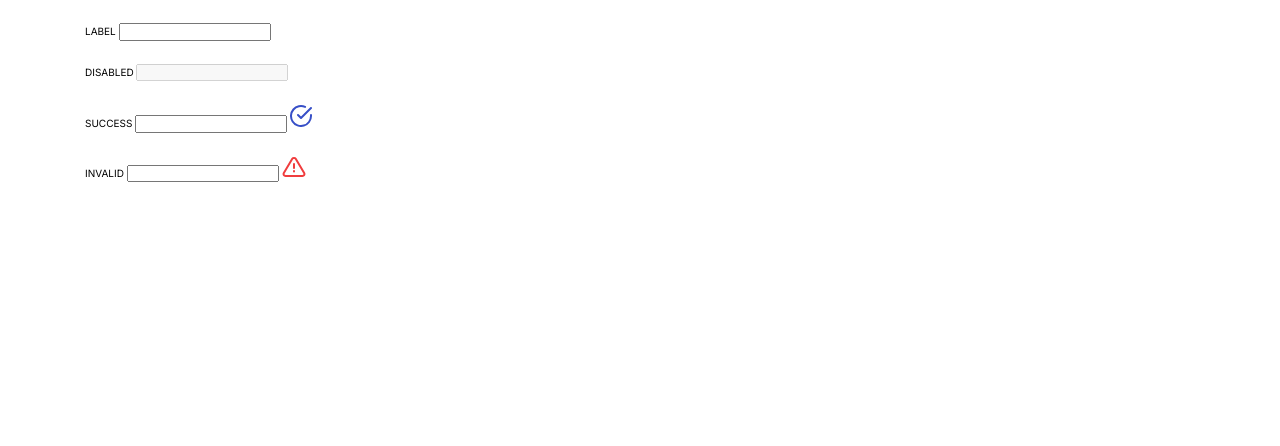
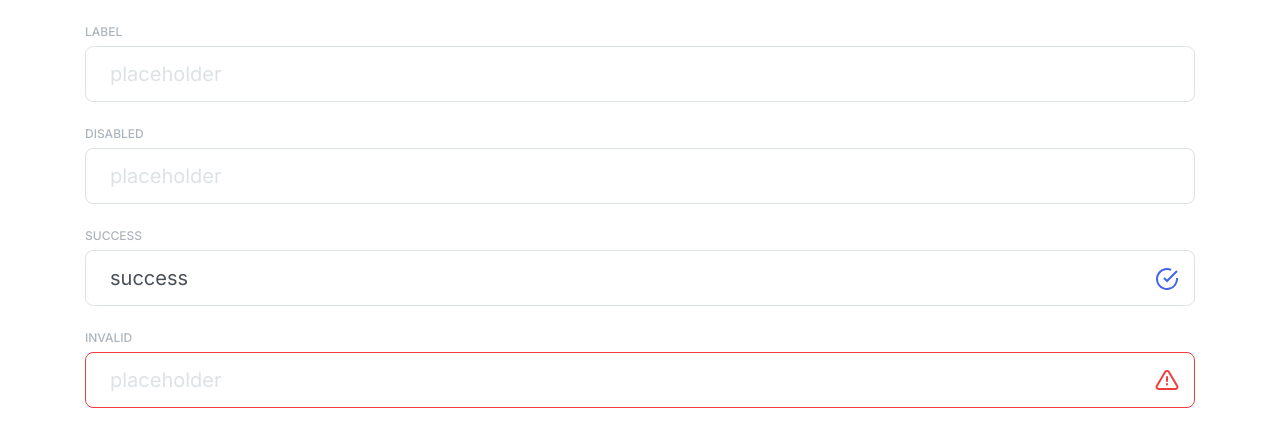
Before and after one commit to js-tasks-ru/htmlcss-20210812_mediaca, a website: page 07-lection5/04-input/index.html in a window 1280 px wide. Drawn offline with Linux system fonts and the light colour scheme.

Commit message:
add: стилизация поля ввода

```diff
--- a/07-lection5/04-input/index.html
+++ b/07-lection5/04-input/index.html
@@ -13,33 +13,39 @@
     <br><br>
     <div class="input">
         <label class="input__label" for="field-test">LABEL</label>
-        <input class="input__input" id="field-test">
+        <div class="input__field">
+            <input class="input__input" id="field-test" placeholder="placeholder">
+        </div>
     </div>
     <br><br>
-    <div class="input">
+    <div class="input input_disabled">
         <label class="input__label" for="field-disabled">DISABLED</label>
-        <input class="input__input" id="field-disabled" disabled>
+        <div class="input__field">
+            <input class="input__input" id="field-disabled" disabled placeholder="placeholder">
+        </div>
     </div>
     <br><br>
-    <div class="input">
+    <div class="input input_success">
         <label class="input__label" for="field-success">SUCCESS</label>
-        <input class="input__input" id="field-success">
-        <svg width="22" height="23" viewBox="0 0 22 23" fill="none" xmlns="http://www.w3.org/2000/svg">
-            <path d="M21 11.08V12C20.9988 14.1564 20.3005 16.2547 19.0093 17.9818C17.7182 19.709 15.9033 20.9725 13.8354 21.5839C11.7674 22.1953 9.55726 22.1219 7.53447 21.3746C5.51168 20.6273 3.78465 19.2461 2.61096 17.4371C1.43727 15.628 0.879791 13.4881 1.02168 11.3363C1.16356 9.18455 1.99721 7.13631 3.39828 5.49706C4.79935 3.85781 6.69279 2.71537 8.79619 2.24013C10.8996 1.7649 13.1003 1.98232 15.07 2.85999"
-                  stroke="#374FC7" stroke-width="2" stroke-linecap="round" stroke-linejoin="round"/>
-            <path d="M21 4L11 14.01L8 11.01" stroke="#374FC7" stroke-width="2" stroke-linecap="round"
-                  stroke-linejoin="round"/>
-        </svg>
+        <div class="input__field">
+            <input class="input__input" id="field-success" placeholder="placeholder" value="success">
+            <svg viewBox="0 0 22 23" fill="none" xmlns="http://www.w3.org/2000/svg" class="input__icon">
+                <path d="M21 11.08V12C20.9988 14.1564 20.3005 16.2547 19.0093 17.9818C17.7182 19.709 15.9033 20.9725 13.8354 21.5839C11.7674 22.1953 9.55726 22.1219 7.53447 21.3746C5.51168 20.6273 3.78465 19.2461 2.61096 17.4371C1.43727 15.628 0.879791 13.4881 1.02168 11.3363C1.16356 9.18455 1.99721 7.13631 3.39828 5.49706C4.79935 3.85781 6.69279 2.71537 8.79619 2.24013C10.8996 1.7649 13.1003 1.98232 15.07 2.85999"/>
+                <path d="M21 4L11 14.01L8 11.01"/>
+            </svg>
+        </div>
     </div>
     <br><br>
-    <div class="input">
+    <div class="input input_invalid">
         <label class="input__label" for="field-invalid">INVALID</label>
-        <input class="input__input" id="field-invalid">
-        <svg width="24" height="21" viewBox="0 0 24 21" fill="none" xmlns="http://www.w3.org/2000/svg">
-            <path d="M10.29 2.86002L1.82002 17C1.64539 17.3024 1.55299 17.6453 1.55201 17.9945C1.55103 18.3438 1.64151 18.6872 1.81445 18.9905C1.98738 19.2939 2.23675 19.5468 2.53773 19.7239C2.83871 19.901 3.18082 19.9962 3.53002 20H20.47C20.8192 19.9962 21.1613 19.901 21.4623 19.7239C21.7633 19.5468 22.0127 19.2939 22.1856 18.9905C22.3585 18.6872 22.449 18.3438 22.448 17.9945C22.4471 17.6453 22.3547 17.3024 22.18 17L13.71 2.86002C13.5318 2.56613 13.2807 2.32314 12.9812 2.15451C12.6817 1.98587 12.3438 1.89728 12 1.89728C11.6563 1.89728 11.3184 1.98587 11.0188 2.15451C10.7193 2.32314 10.4683 2.56613 10.29 2.86002V2.86002Z" stroke="#F03D3E" stroke-width="2" stroke-linecap="round" stroke-linejoin="round"/>
-            <path d="M12 8V12" stroke="#F03D3E" stroke-width="2" stroke-linecap="round" stroke-linejoin="round"/>
-            <path d="M12 15V15.5" stroke="#F03D3E" stroke-width="2" stroke-linecap="round" stroke-linejoin="round"/>
-        </svg>
+        <div class="input__field">
+            <input class="input__input" id="field-invalid" placeholder="placeholder">
+            <svg viewBox="0 0 24 21" xmlns="http://www.w3.org/2000/svg" class="input__icon">
+                <path d="M10.29 2.86002L1.82002 17C1.64539 17.3024 1.55299 17.6453 1.55201 17.9945C1.55103 18.3438 1.64151 18.6872 1.81445 18.9905C1.98738 19.2939 2.23675 19.5468 2.53773 19.7239C2.83871 19.901 3.18082 19.9962 3.53002 20H20.47C20.8192 19.9962 21.1613 19.901 21.4623 19.7239C21.7633 19.5468 22.0127 19.2939 22.1856 18.9905C22.3585 18.6872 22.449 18.3438 22.448 17.9945C22.4471 17.6453 22.3547 17.3024 22.18 17L13.71 2.86002C13.5318 2.56613 13.2807 2.32314 12.9812 2.15451C12.6817 1.98587 12.3438 1.89728 12 1.89728C11.6563 1.89728 11.3184 1.98587 11.0188 2.15451C10.7193 2.32314 10.4683 2.56613 10.29 2.86002V2.86002Z"/>
+                <path d="M12 8V12"/>
+                <path d="M12 15V15.5"/>
+            </svg>
+        </div>
     </div>
 </div>
 </body>
--- a/07-lection5/04-input/input.css
+++ b/07-lection5/04-input/input.css
@@ -0,0 +1,78 @@
+.input {
+    position: relative;
+}
+
+.input__label {
+    color: var(--grey-3);
+    cursor: pointer;
+    display: block;
+    font-weight: 500;
+    font-size: 1.2rem;
+    outline: none;
+    line-height: 1.8rem;
+    margin: 0 0 .5rem;
+}
+
+.input__field {
+    position: relative;
+}
+
+.input__input {
+    background: var(--white);
+    border: 1px solid var(--grey-2);
+    box-sizing: border-box;
+    border-radius: .8rem;
+    color: var(--grey-4);
+    display: block;
+    font-size: 2rem;
+    line-height: 5.6rem;
+    outline: 0;
+    height: 5.6rem;
+    padding: 0 2.4rem;
+    width: 100%;
+}
+
+.input__input::placeholder {
+    color: var(--grey-2);
+}
+
+.input_disabled .input__label {
+    cursor: default;
+}
+
+.input__icon {
+    display: none;
+    position: absolute;
+}
+
+.input_success .input__icon {
+    display: block;
+    height: 2.3rem;
+    right: 1.7rem;
+    stroke: var(--blue);
+    stroke-width: .2rem;
+    top: 1.7rem;
+    width: 2.2rem;
+}
+
+.input_invalid .input__input {
+    border-color: var(--red);
+}
+
+.input_invalid .input__icon {
+    display: block;
+    fill: none;
+    height: 2.1rem;
+    right: 1.6rem;
+    stroke: var(--red);
+    stroke-linecap: round;
+    stroke-linejoin: round;
+    stroke-width: .2rem;
+    top: 1.7rem;
+    width: 2.4rem;
+}
+
+.input__input:focus {
+    border-color: var(--blue);
+    box-shadow: 0 1px 1px rgba(51, 154, 240, 0.1);
+}
```
